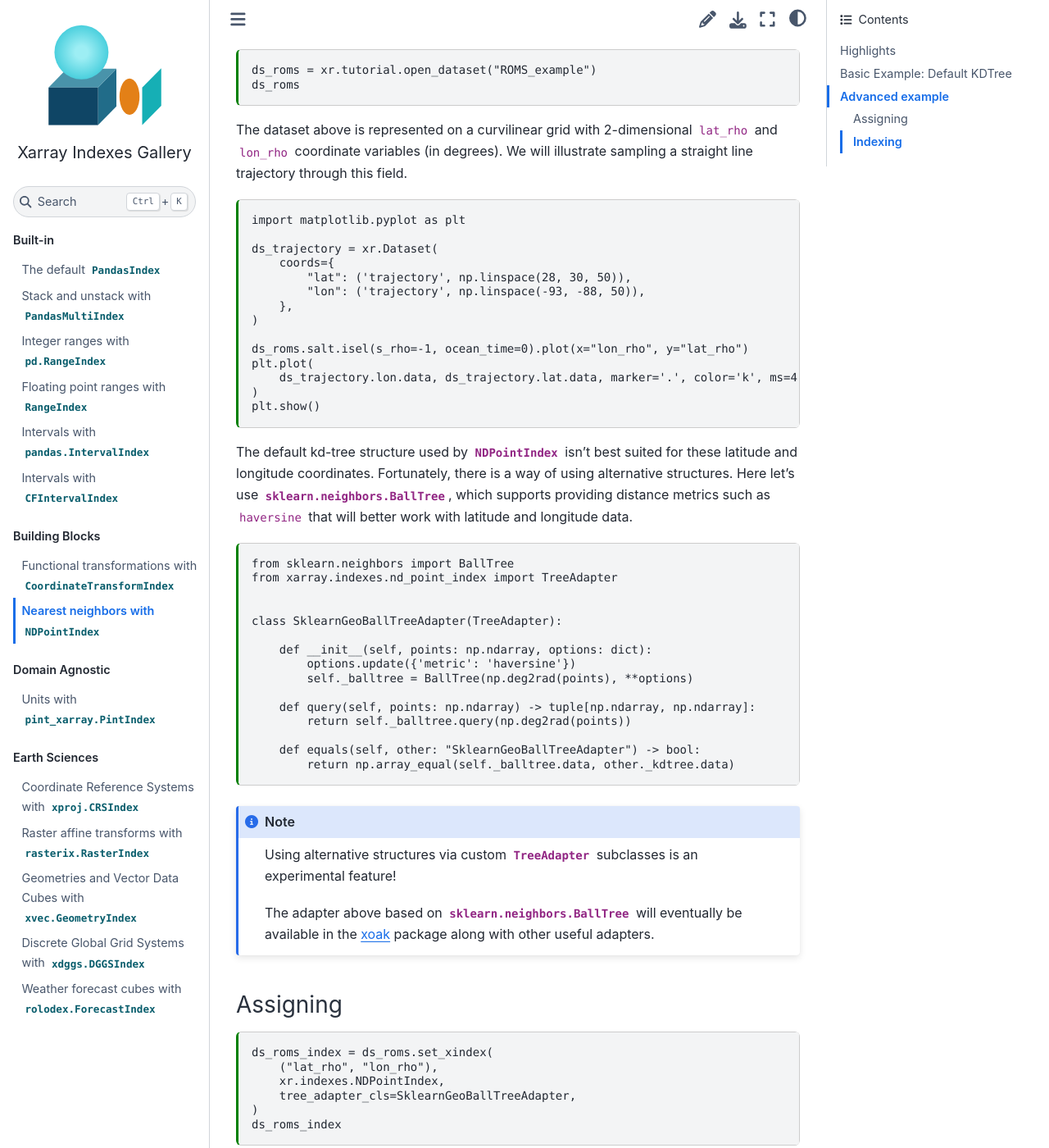
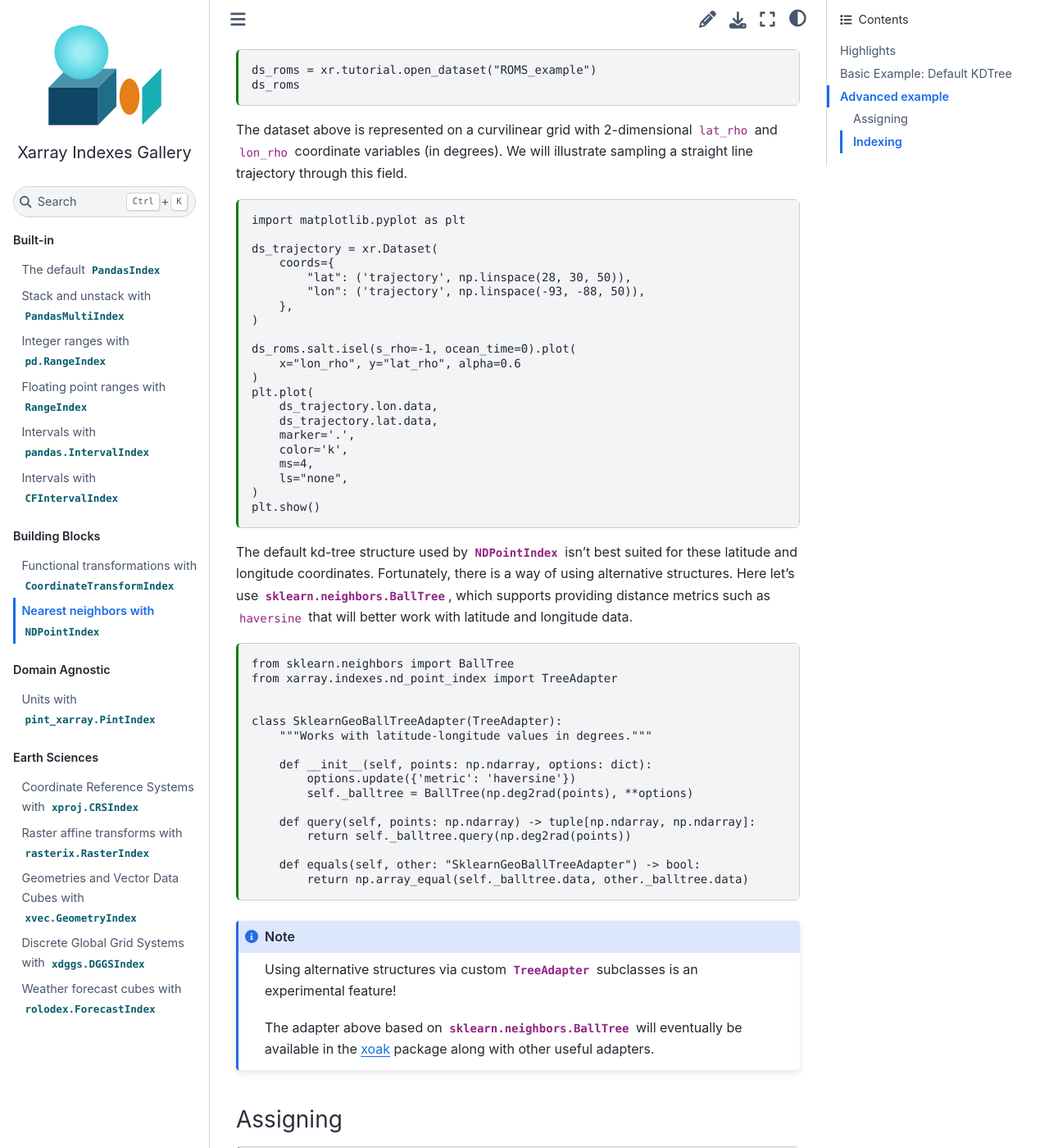
Before and after one commit to xarray-contrib/xarray-indexes, a Sphinx documentation site: the page built from docs/blocks/ndpoint.md, in a window 1280 px wide and 1400 px high, scrolled down 1808 px. Shown: the whole window at 82% size. Built offline with Sphinx 7.4.7 and the Sphinx Book theme 1.1.4, drawn with Linux system fonts in a browser that asks for light colours; some of the changed lines change nothing that is shown; some of the changed text lies outside the part shown.

Commit message:
NDPointIndex: some fixes and plotting tweaks

````diff
--- a/docs/blocks/ndpoint.md
+++ b/docs/blocks/ndpoint.md
@@ -121,9 +121,16 @@
     },
 )
 
-ds_roms.salt.isel(s_rho=-1, ocean_time=0).plot(x="lon_rho", y="lat_rho")
+ds_roms.salt.isel(s_rho=-1, ocean_time=0).plot(
+    x="lon_rho", y="lat_rho", alpha=0.6
+)
 plt.plot(
-    ds_trajectory.lon.data, ds_trajectory.lat.data, marker='.', color='k', ms=4, ls="none",
+    ds_trajectory.lon.data,
+    ds_trajectory.lat.data,
+    marker='.',
+    color='k',
+    ms=4,
+    ls="none",
 )
 plt.show()
 ```
@@ -140,6 +147,7 @@
 
 
 class SklearnGeoBallTreeAdapter(TreeAdapter):
+    """Works with latitude-longitude values in degrees."""
 
     def __init__(self, points: np.ndarray, options: dict):
         options.update({'metric': 'haversine'})
@@ -149,7 +157,7 @@
         return self._balltree.query(np.deg2rad(points))
 
     def equals(self, other: "SklearnGeoBallTreeAdapter") -> bool:
-        return np.array_equal(self._balltree.data, other._kdtree.data)
+        return np.array_equal(self._balltree.data, other._balltree.data)
 ```
 
 ```{note}
@@ -184,7 +192,18 @@
 ```
 
 ```{code-cell} python
-plt.figure()
-ds_roms_selection.plot.scatter(x="lat_rho", y="lat_rho", hue="zeta")
+ds_roms.salt.isel(s_rho=-1, ocean_time=0).plot(
+    x="lon_rho", y="lat_rho", vmin=0, vmax=35, alpha=0.3
+)
+plt.scatter(
+    ds_trajectory.lon.data,
+    ds_trajectory.lat.data,
+    c=ds_roms_selection.isel(s_rho=-1, ocean_time=0).salt,
+    s=12,
+    vmin=0,
+    vmax=35,
+    edgecolors="k",
+    linewidths=0.5,
+)
 plt.show()
 ```
````
